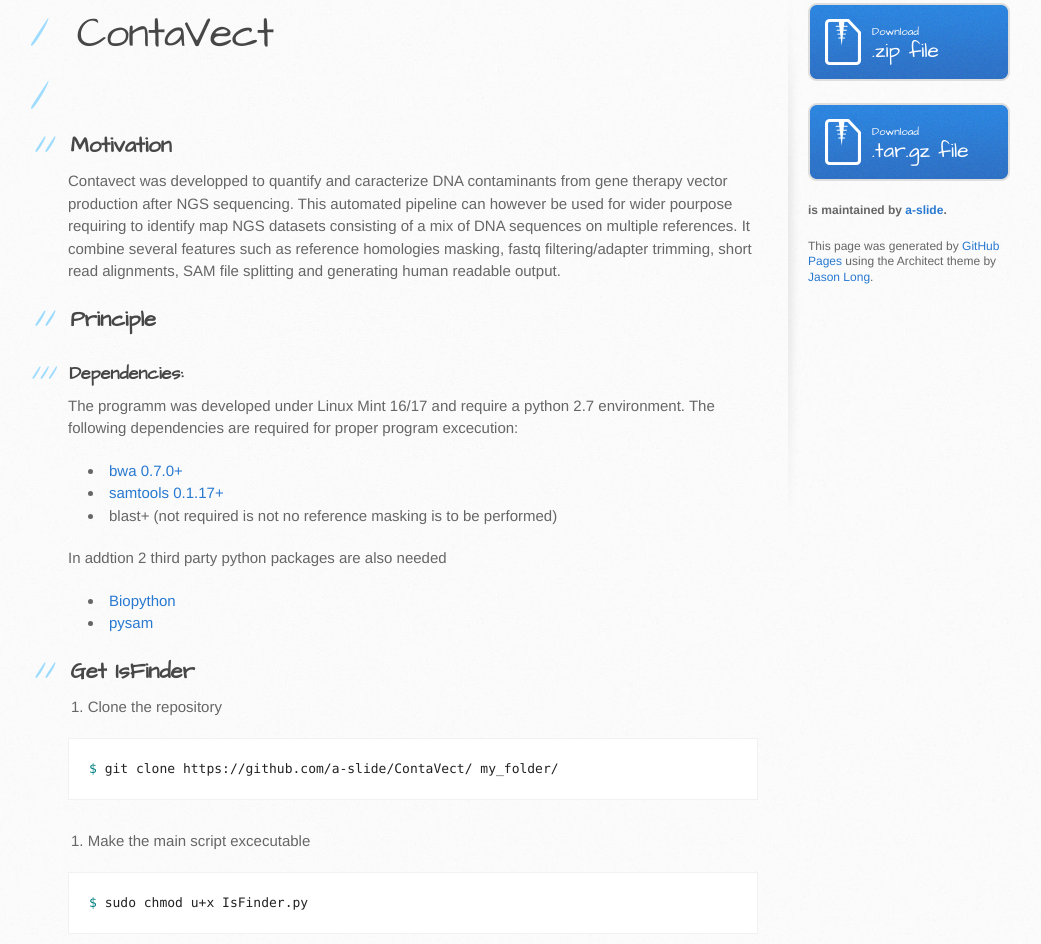
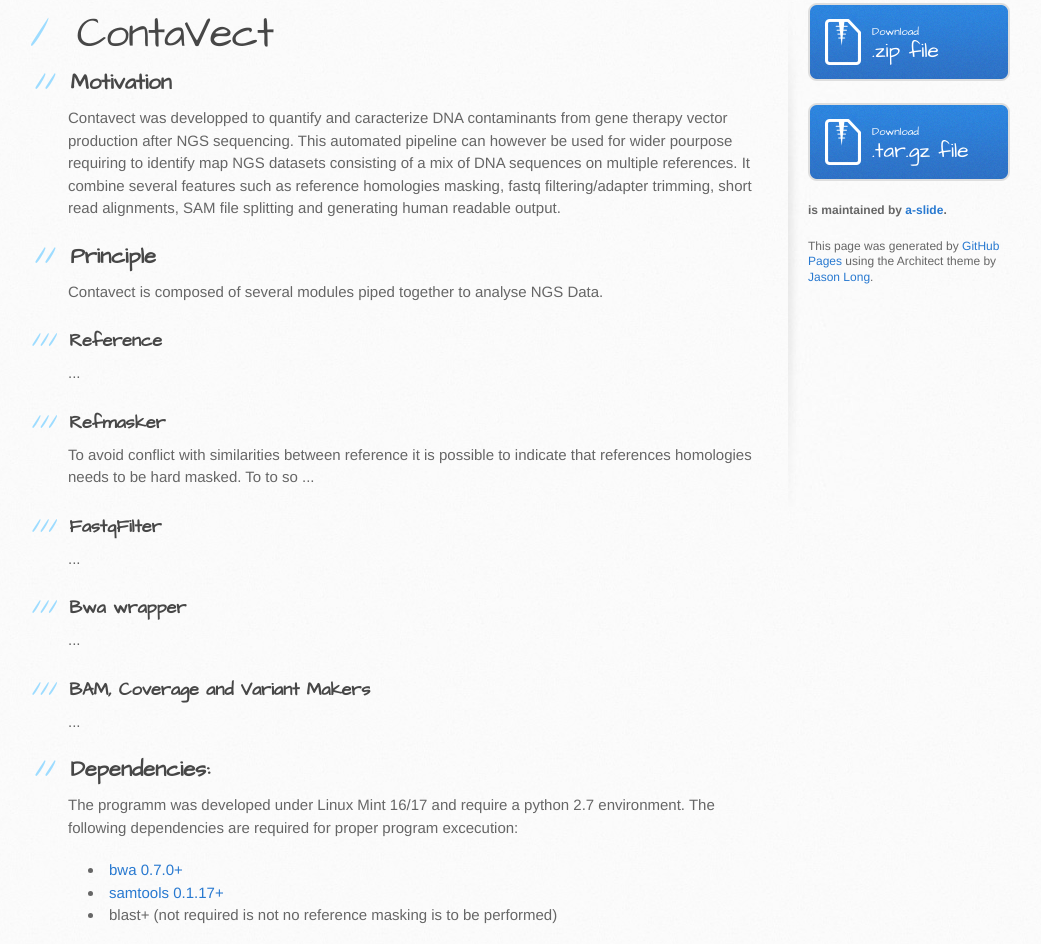
Before and after one commit to a-slide/ContaVect, a plain HTML site: page index.html in a window 1280 px wide. Shown: the part 229-1173 px from the top of the page, without its empty margins (102-1143 px from the left). Drawn offline with Linux system fonts and the light colour scheme.

Commit message:
Create gh-pages branch via GitHub

```diff
--- a/index.html
+++ b/index.html
@@ -31,8 +31,6 @@
           <h1>
 <a name="contavect" class="anchor" href="#contavect"><span class="octicon octicon-link"></span></a>ContaVect</h1>
 
-<h1></h1>
-
 <h2>
 <a name="motivation" class="anchor" href="#motivation"><span class="octicon octicon-link"></span></a>Motivation</h2>
 
@@ -41,8 +39,36 @@
 <h2>
 <a name="principle" class="anchor" href="#principle"><span class="octicon octicon-link"></span></a>Principle</h2>
 
+<p>Contavect is composed of several modules piped together to analyse NGS Data.</p>
+
 <h3>
-<a name="dependencies" class="anchor" href="#dependencies"><span class="octicon octicon-link"></span></a>Dependencies:</h3>
+<a name="reference" class="anchor" href="#reference"><span class="octicon octicon-link"></span></a>Reference</h3>
+
+<p>...</p>
+
+<h3>
+<a name="refmasker" class="anchor" href="#refmasker"><span class="octicon octicon-link"></span></a>Refmasker</h3>
+
+<p>To avoid conflict with similarities between reference it is possible to indicate that references homologies needs to be hard masked. To to so
+...</p>
+
+<h3>
+<a name="fastqfilter" class="anchor" href="#fastqfilter"><span class="octicon octicon-link"></span></a>FastqFilter</h3>
+
+<p>...</p>
+
+<h3>
+<a name="bwa-wrapper" class="anchor" href="#bwa-wrapper"><span class="octicon octicon-link"></span></a>Bwa wrapper</h3>
+
+<p>...</p>
+
+<h3>
+<a name="bam-coverage-and-variant-makers" class="anchor" href="#bam-coverage-and-variant-makers"><span class="octicon octicon-link"></span></a>BAM, Coverage and Variant Makers</h3>
+
+<p>...</p>
+
+<h2>
+<a name="dependencies" class="anchor" href="#dependencies"><span class="octicon octicon-link"></span></a>Dependencies:</h2>
 
 <p>The programm was developed under Linux Mint 16/17 and require a python 2.7 environment.
 The following dependencies are required for proper program excecution:</p>
@@ -65,8 +91,8 @@
 </pre></div>
 
 <ol>
-<li>Make the main script excecutable</li>
-</ol><div class="highlight highlight-bash"><pre><span class="nv">$ </span>sudo chmod u+x IsFinder.py
+<li>Enter the root of the program folder and make the main script excecutable</li>
+</ol><div class="highlight highlight-bash"><pre><span class="nv">$ </span>sudo chmod u+x ContaVect.py
 </pre></div>
 
 <p>3.Compile the ssw aligner (and add the dynamic library it to the path)</p>
@@ -83,16 +109,16 @@
 
 <p>Prepare the configuration file to include your files and settings as indicated in the template Conf.txt file provided with the source files</p>
 
-<div class="highlight highlight-bash"><pre><span class="nv">$ </span>./ContaVect.py Conf.txt......
+<div class="highlight highlight-bash"><pre><span class="nv">$ </span>./ContaVect.py Conf.txt
 </pre></div>
+
+<p>No command line option available, everything is in the Configuration file</p>
 
 <h2>
 <a name="pipeline-development-logbook" class="anchor" href="#pipeline-development-logbook"><span class="octicon octicon-link"></span></a>Pipeline development logbook</h2>
 
-<p>TO BE INCLUDED</p>
-
 <ul>
-<li><a href="">Logbook</a></li>
+<li><a href="http://nbviewer.ipython.org/github/a-slide/ContaVect/blob/master/doc/Logbook.ipynb">Logbook</a></li>
 </ul><h2>
 <a name="authors-and-contact" class="anchor" href="#authors-and-contact"><span class="octicon octicon-link"></span></a>Authors and Contact</h2>
 
```
Also changed, not shown: params.json (+1 -1 lines).
